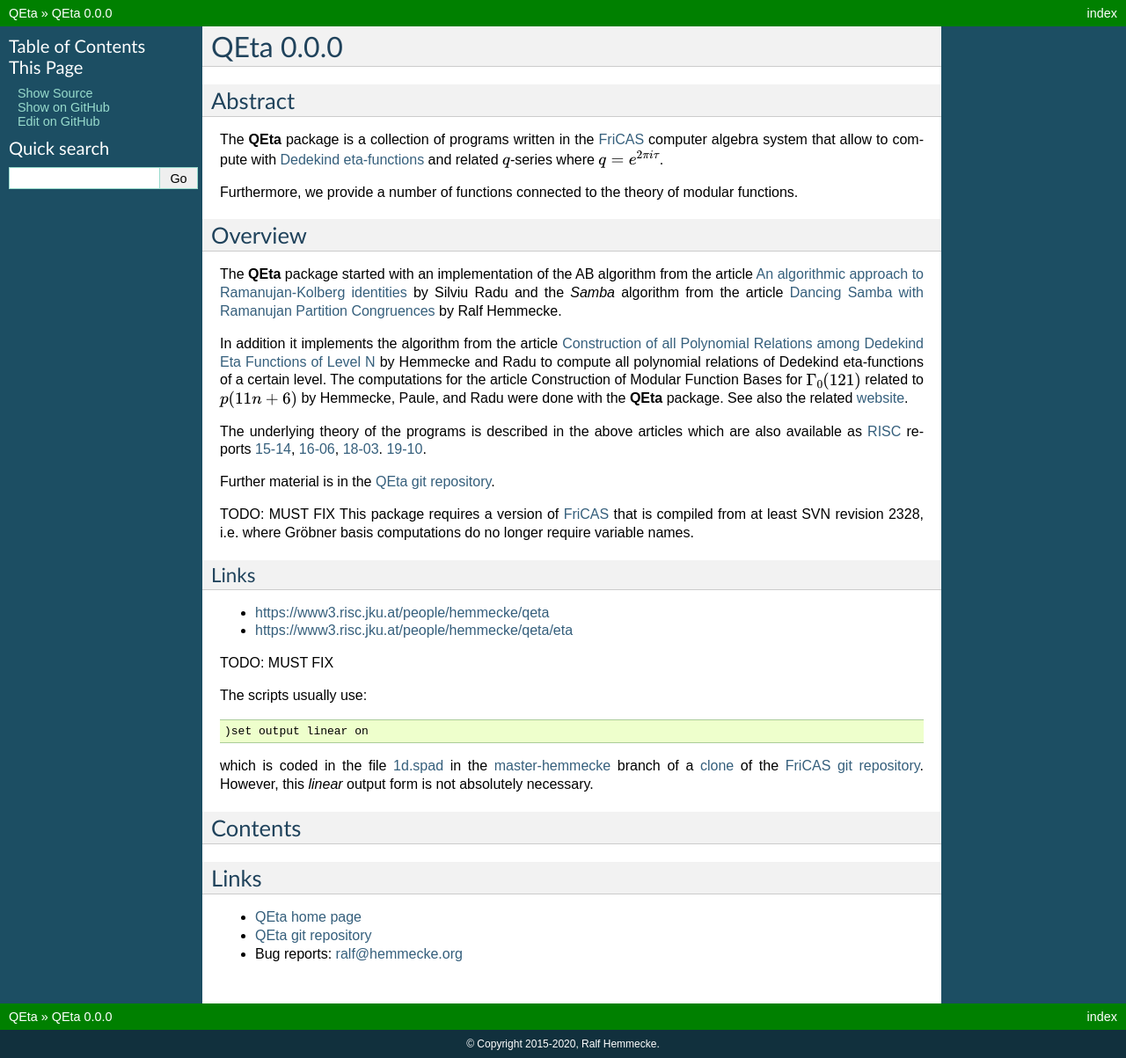
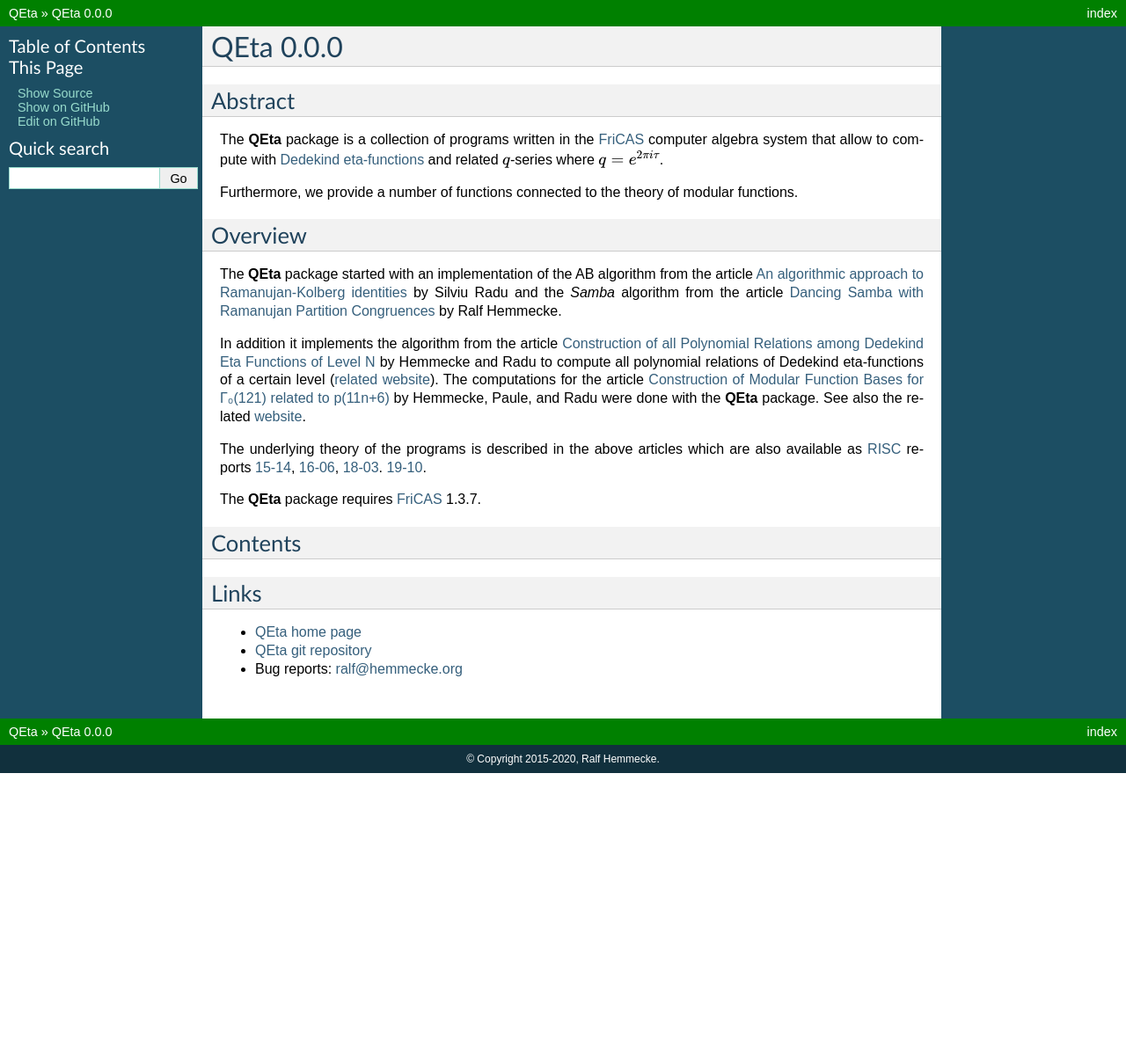
Before and after one commit to hemmecke/qeta, a Sphinx documentation site: the page built from sphinx/source/index.rst, in a window 1280 px wide. Shown: the whole page at 88% size. Built offline with Sphinx 7.4.7, drawn with Linux system fonts in a browser that asks for light colours; pages that are not in the unit, such as notebooks, are missing from menus; after the commit the page ends 900 px from its top, so only the background shows below that.

Commit message:
improve toplevel website

```diff
--- a/sphinx/source/index.rst
+++ b/sphinx/source/index.rst
@@ -31,9 +31,12 @@
 `Construction of all Polynomial Relations among Dedekind Eta Functions
 of Level N <https://doi.org/10.1016/j.jsc.2018.10.001>`_
 by Hemmecke and Radu to compute all polynomial relations of Dedekind
-eta-functions of a certain level. The computations for the article
-Construction of Modular Function Bases for :math:`\Gamma_0(121)`
-related to :math:`p(11n+6)` by Hemmecke, Paule, and Radu were done
+eta-functions of a certain level (`related website
+<https://www.risc.jku.at/people/hemmecke/qeta/eta>`_).
+The computations for the article
+`Construction of Modular Function Bases for Γ₀(121) related to
+p(11n+6) <https://doi.org/10.1080/10652469.2020.1806261>`_
+by Hemmecke, Paule, and Radu were done
 with the **QEta** package. See also the related `website
 <https://www.risc.jku.at/people/hemmecke/papers/integralbasis/>`_.
 
@@ -42,35 +45,10 @@
 `15-14 <http://www.risc.jku.at/publications/download/risc_5069/zzz3.pdf>`_,
 `16-06 <http://www.risc.jku.at/publications/download/risc_5338/DancingSambaRamanujan.pdf>`_,
 `18-03 <http://www.risc.jku.at/publications/download/risc_5561/etarelations.pdf>`_.
-`19-10 <https://www.risc.jku.at/publications/download/risc_5983/integralbasis.pdf>`_.
+`19-10 <https://www.risc.jku.at/publications/download/risc_6343/19-10.pdf>`_.
 
-Further material is in the |git repository|.
 
-TODO: MUST FIX
-This package requires a version of FriCAS_ that is compiled from at
-least SVN revision 2328, i.e. where Gröbner basis computations do no
-longer require variable names.
-
-Links
-^^^^^
-
-* https://www3.risc.jku.at/people/hemmecke/qeta
-* https://www3.risc.jku.at/people/hemmecke/qeta/eta
-
-TODO: MUST FIX
-
-The scripts usually use::
-
-  )set output linear on
-
-which is coded in the file `1d.spad
-<https://github.com/hemmecke/fricas/blob/master-hemmecke/src/algebra/1d.spad>`_
-in the `master-hemmecke
-<https://github.com/hemmecke/fricas/tree/master-hemmecke/src>`_ branch
-of a `clone <https://github.com/hemmecke/fricas>`_ of the FriCAS_
-`git repository <https://github.com/fricas/fricas/>`_. However, this
-*linear* output form is not absolutely necessary.
-
+The **QEta** package requires FriCAS_ 1.3.7.
 
 Contents
 --------
@@ -87,5 +65,6 @@
 * |git repository|
 * Bug reports: |PACKAGE_BUGREPORT|
 
+
 .. _FriCAS: https://fricas.github.io
 .. _RISC: https://risc.jku.at
```
